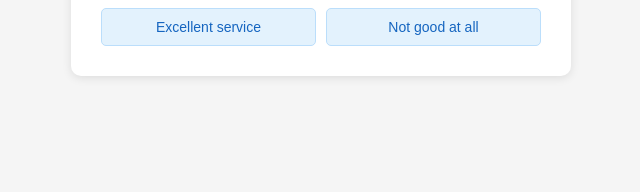
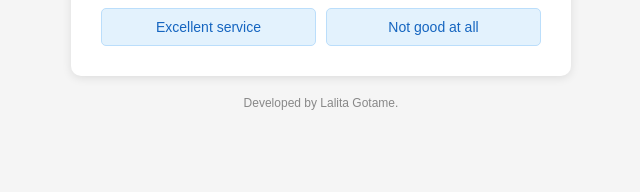
Before and after one commit to LalitaGotame/NLP-Sentiment-Analyzer, a Flask app: page / in a window 1280 px wide. Shown: the part 777-969 px from the top of the page, without its empty margins (319-959 px from the left). Before the commit the page ends 855 px from the top, so only its background shows below. Run offline with Flask 3, Linux system fonts and the light colour scheme.

Commit message:
Update UI in index.html

```diff
--- a/templates/index.html
+++ b/templates/index.html
@@ -198,5 +198,9 @@
             setTimeout(analyzeSentiment, 100);
         };
     </script>
+    <footer>
+        <p style="text-align:center; font-size:12px; color:#888; margin-top:20px;">
+            Developed by Lalita Gotame.
+    </footer>
 </body>
 </html>
```
